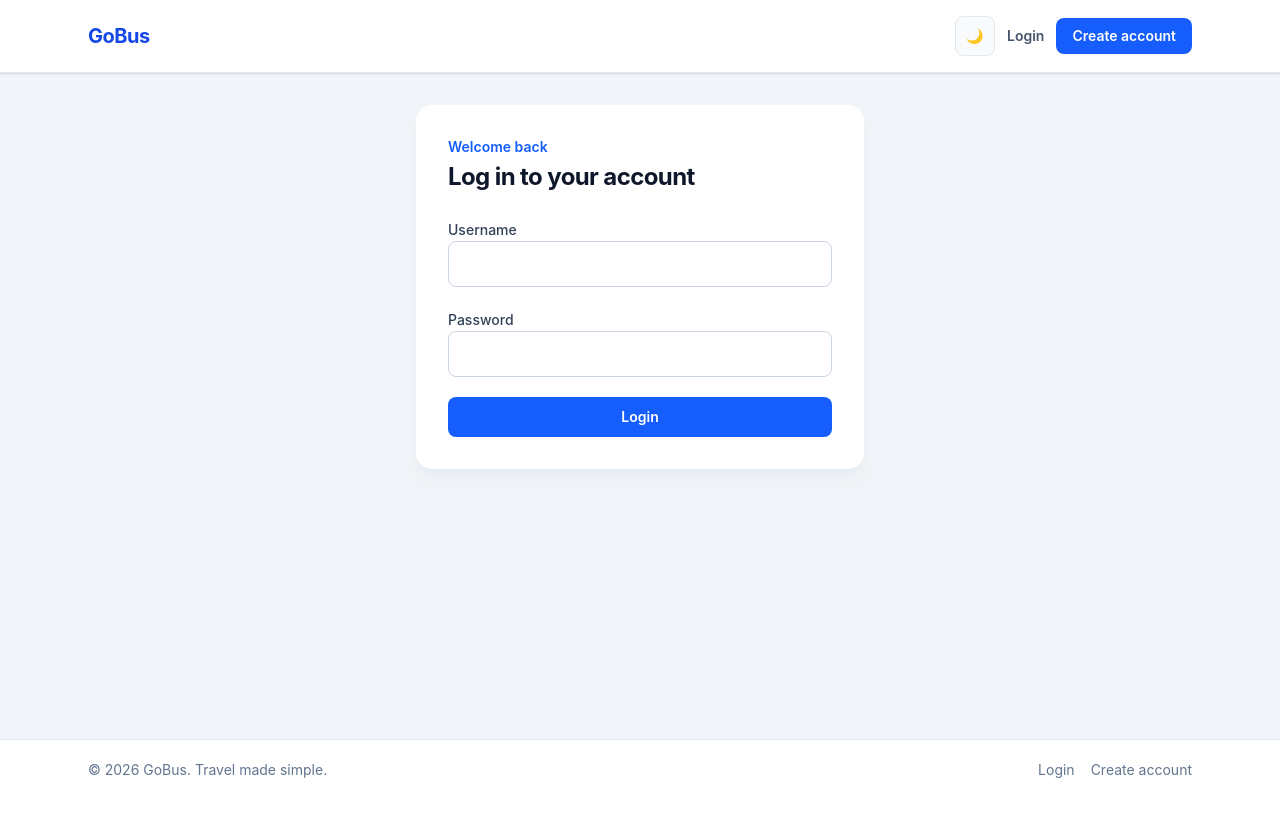
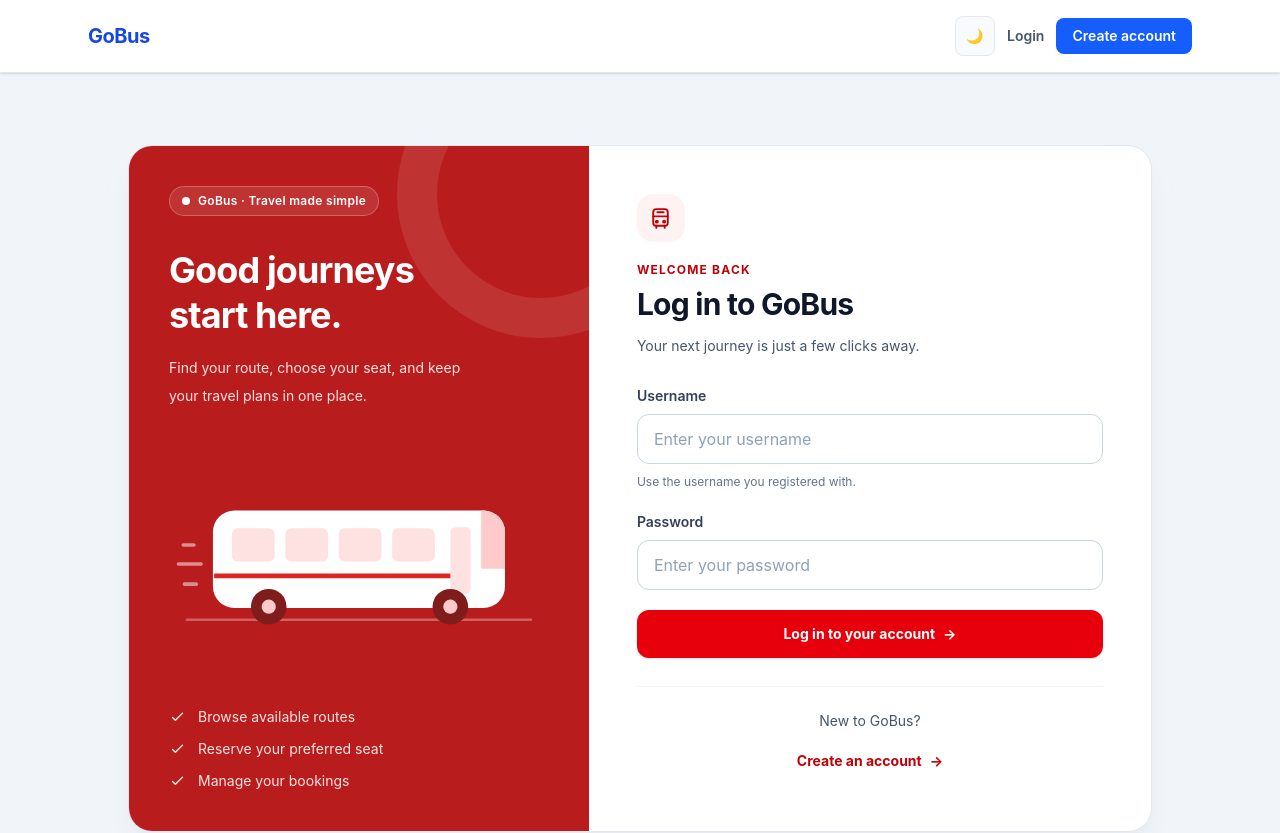
Before and after one commit to suhasgp2003/Bus_Ticket_Booking-React-, a React (Vite) app: page /login in a window 1280 px wide. Shown: the top 833 px of the page. Before the commit the page ends 800 px from the top, so only its background shows below. Built offline with nearby package versions, Linux system fonts and the light colour scheme; the HTML template or start-up script is replaced by a standard one.

Commit message:
modify LoginForm.jsx

```diff
--- a/src/components/LoginForm.jsx
+++ b/src/components/LoginForm.jsx
@@ -1,6 +1,6 @@
 import { useState} from 'react';
 import axios from 'axios';
-import { useNavigate } from 'react-router-dom';
+import { Link, useNavigate } from 'react-router-dom';
 
 const LoginForm = ({onLogin}) => {
     const navigate = useNavigate();
@@ -9,6 +9,7 @@ const LoginForm = ({onLogin}) => {
         password:''
     });
     const [message,setMessage]= useState('');
+    const [isSubmitting, setIsSubmitting] = useState(false);
     const handleChange = (e) => {
         setForm({
             ...form,
@@ -17,6 +18,7 @@ const LoginForm = ({onLogin}) => {
     };
     const handleSubmit = async (e) => {
         e.preventDefault();
+        setIsSubmitting(true);
         try {
             const response = await axios.post(`${import.meta.env.VITE_API_URL}/login/`, form);
             setMessage('User logged in successfully!');
@@ -26,27 +28,157 @@ const LoginForm = ({onLogin}) => {
             navigate('/');
         } catch {
             setMessage("Login failed. Please try again.");
+        } finally {
+            setIsSubmitting(false);
         }
     };
+    const isSuccess = message === 'User logged in successfully!';
   return (
-    <div className="mx-auto w-full max-w-md rounded-2xl bg-white p-5 shadow-lg shadow-slate-200/70 sm:p-8">
-      <div className="mb-6">
-        <p className="text-sm font-semibold text-blue-600">Welcome back</p>
-        <h1 className="mt-1 text-xl font-bold tracking-tight text-slate-900 sm:text-2xl">Log in to your account</h1>
+    <section aria-labelledby="login-title" className="mx-auto w-full max-w-5xl py-2 sm:py-6 lg:py-10">
+      <div className="grid overflow-hidden rounded-3xl border border-slate-200 bg-white shadow-xl shadow-slate-200/70 md:grid-cols-[0.9fr_1.1fr]">
+        <aside className="relative hidden flex-col justify-between overflow-hidden bg-[#b91c1c] p-8 text-white md:flex lg:p-10">
+          <div aria-hidden="true" className="pointer-events-none absolute -right-24 -top-24 h-72 w-72 rounded-full border-[40px] border-white/10" />
+          <div className="relative">
+            <div className="inline-flex items-center gap-2 rounded-full border border-white/25 bg-white/10 px-3 py-1.5 text-xs font-semibold tracking-wide">
+              <span aria-hidden="true" className="h-2 w-2 rounded-full bg-white" />
+              GoBus · Travel made simple
+            </div>
+            <h2 className="mt-8 text-3xl font-bold leading-tight tracking-tight lg:text-4xl">
+              Good journeys<br />start here.
+            </h2>
+            <p className="mt-4 max-w-xs text-sm leading-7 text-red-100">
+              Find your route, choose your seat, and keep your travel plans in one place.
+            </p>
+          </div>
+          <svg className="relative my-8 w-full" viewBox="0 0 320 150" fill="none" aria-hidden="true">
+            <path d="M15 127h290" stroke="white" strokeOpacity=".3" strokeWidth="2" strokeLinecap="round" />
+            <rect x="37" y="35" width="246" height="82" rx="18" fill="white" />
+            <path d="M263 35h2a18 18 0 0 1 18 18v31h-20V35Z" fill="#fecaca" />
+            <rect x="53" y="50" width="36" height="28" rx="5" fill="#fee2e2" />
+            <rect x="98" y="50" width="36" height="28" rx="5" fill="#fee2e2" />
+            <rect x="143" y="50" width="36" height="28" rx="5" fill="#fee2e2" />
+            <rect x="188" y="50" width="36" height="28" rx="5" fill="#fee2e2" />
+            <path d="M38 90h202" stroke="#dc2626" strokeWidth="4" />
+            <rect x="237" y="49" width="17" height="56" rx="4" fill="#fee2e2" />
+            <circle cx="84" cy="116" r="15" fill="#7f1d1d" />
+            <circle cx="84" cy="116" r="6" fill="#fecaca" />
+            <circle cx="237" cy="116" r="15" fill="#7f1d1d" />
+            <circle cx="237" cy="116" r="6" fill="#fecaca" />
+            <path d="M21 64h-9m15 16H8m15 17H13" stroke="white" strokeOpacity=".5" strokeWidth="3" strokeLinecap="round" />
+          </svg>
+          <ul className="relative space-y-3 text-sm text-red-100">
+            {['Browse available routes', 'Reserve your preferred seat', 'Manage your bookings'].map((item) => (
+              <li key={item} className="flex items-center gap-3">
+                <svg width="17" height="17" viewBox="0 0 24 24" fill="none" stroke="currentColor" strokeWidth="2" aria-hidden="true">
+                  <path d="m5 12 4 4L19 6" strokeLinecap="round" strokeLinejoin="round" />
+                </svg>
+                {item}
+              </li>
+            ))}
+          </ul>
+        </aside>
+
+        <div className="px-5 py-8 sm:px-10 sm:py-10 lg:px-12 lg:py-12">
+          <div className="mb-7">
+            <div aria-hidden="true" className="mb-5 flex h-12 w-12 items-center justify-center rounded-2xl bg-red-50 text-red-700">
+              <svg width="25" height="25" viewBox="0 0 24 24" fill="none" stroke="currentColor" strokeWidth="1.8">
+                <rect x="5" y="3" width="14" height="16" rx="3" />
+                <path d="M5 10h14M8 19v2m8-2v2M9 6h6" strokeLinecap="round" />
+                <circle cx="8.5" cy="15" r="1" /><circle cx="15.5" cy="15" r="1" />
+              </svg>
+            </div>
+            <p className="text-xs font-bold uppercase tracking-widest text-red-700">Welcome back</p>
+            <h1 id="login-title" className="mt-2 text-3xl font-bold tracking-tight text-slate-900">Log in to GoBus</h1>
+            <p className="mt-3 text-sm leading-6 text-slate-600">Your next journey is just a few clicks away.</p>
+          </div>
+
+          <form onSubmit={handleSubmit} aria-busy={isSubmitting} aria-describedby={message && !isSubmitting ? 'login-message' : undefined}>
+            {message && !isSubmitting && (
+              <div
+                id="login-message"
+                role={isSuccess ? 'status' : 'alert'}
+                className={`mb-6 flex items-start gap-3 rounded-xl border p-4 text-sm leading-6 ${isSuccess ? 'border-green-200 bg-green-50 text-green-700' : 'border-red-200 bg-red-50 text-red-700'}`}
+              >
+                <svg className="mt-0.5 shrink-0" width="20" height="20" viewBox="0 0 24 24" fill="none" stroke="currentColor" strokeWidth="1.8" aria-hidden="true">
+                  <circle cx="12" cy="12" r="9" />
+                  {isSuccess ? <path d="m7 12 3 3 7-7" /> : <path d="M12 7v6m0 3v1" />}
+                </svg>
+                <div>
+                  <p className="font-semibold">{isSuccess ? 'You’re logged in' : 'Unable to log in'}</p>
+                  <p>{message}</p>
+                </div>
+              </div>
+            )}
+
+            <fieldset disabled={isSubmitting} className="min-w-0 space-y-5">
+              <legend className="sr-only">Login credentials</legend>
+              <div>
+                <label htmlFor="username" className="block text-sm font-semibold text-slate-700">Username</label>
+                <input
+                  type="text"
+                  id="username"
+                  name="username"
+                  value={form.username}
+                  onChange={handleChange}
+                  autoComplete="username"
+                  autoCapitalize="none"
+                  spellCheck={false}
+                  placeholder="Enter your username"
+                  aria-describedby="username-hint"
+                  className="mt-2 min-h-12 w-full rounded-xl border border-slate-300 bg-white px-4 py-3 text-base text-slate-900 outline-none transition placeholder:text-slate-400 focus:border-red-500 focus:ring-2 focus:ring-red-500/20 disabled:cursor-wait disabled:opacity-60 motion-reduce:transition-none"
+                  required
+                />
+                <p id="username-hint" className="mt-2 text-xs leading-5 text-slate-500">Use the username you registered with.</p>
+              </div>
+
+              <div>
+                <label htmlFor="password" className="block text-sm font-semibold text-slate-700">Password</label>
+                <input
+                  type="password"
+                  id="password"
+                  name="password"
+                  value={form.password}
+                  onChange={handleChange}
+                  autoComplete="current-password"
+                  placeholder="Enter your password"
+                  className="mt-2 min-h-12 w-full rounded-xl border border-slate-300 bg-white px-4 py-3 text-base text-slate-900 outline-none transition placeholder:text-slate-400 focus:border-red-500 focus:ring-2 focus:ring-red-500/20 disabled:cursor-wait disabled:opacity-60 motion-reduce:transition-none"
+                  required
+                />
+              </div>
+
+              <button
+                type="submit"
+                disabled={isSubmitting}
+                className="inline-flex min-h-12 w-full items-center justify-center gap-2 rounded-xl bg-red-600 px-5 py-3.5 text-sm font-bold text-white shadow-sm transition hover:bg-red-700 focus-visible:outline-none focus-visible:ring-2 focus-visible:ring-red-500 focus-visible:ring-offset-2 disabled:cursor-wait disabled:opacity-70 motion-reduce:transition-none"
+              >
+                {isSubmitting ? (
+                  <>
+                    <svg className="animate-spin motion-reduce:animate-none" width="18" height="18" viewBox="0 0 24 24" fill="none" aria-hidden="true">
+                      <circle cx="12" cy="12" r="9" stroke="currentColor" strokeWidth="3" opacity=".25" />
+                      <path d="M12 3a9 9 0 0 1 9 9" stroke="currentColor" strokeWidth="3" strokeLinecap="round" />
+                    </svg>
+                    Logging in...
+                  </>
+                ) : (
+                  <>
+                    Log in to your account
+                    <span aria-hidden="true">&rarr;</span>
+                  </>
+                )}
+              </button>
+            </fieldset>
+            <p role="status" className="sr-only">{isSubmitting ? 'Logging in. Please wait.' : ''}</p>
+          </form>
+
+          <div className="mt-7 border-t border-slate-100 pt-6 text-center">
+            <p className="text-sm text-slate-600">New to GoBus?</p>
+            <Link to="/register" className="mt-2 inline-flex min-h-11 items-center justify-center rounded-lg px-3 text-sm font-bold text-red-700 transition hover:bg-red-50 focus-visible:outline-none focus-visible:ring-2 focus-visible:ring-red-500 focus-visible:ring-offset-2">
+              Create an account <span aria-hidden="true" className="ml-2">&rarr;</span>
+            </Link>
+          </div>
+        </div>
       </div>
-      <form onSubmit={handleSubmit} className="space-y-5">
-        <div className="space-y-2">
-          <label htmlFor="username" className="text-sm font-medium text-slate-700">Username</label>
-          <input className="w-full rounded-lg border border-slate-300 px-3 py-2.5 text-slate-900 outline-none transition placeholder:text-slate-400 focus:border-blue-500 focus:ring-2 focus:ring-blue-100" type="text" id="username" name="username" value={form.username} onChange={handleChange} required />
-        </div>
-        <div className="space-y-2">
-          <label htmlFor="password" className="text-sm font-medium text-slate-700">Password</label>
-          <input className="w-full rounded-lg border border-slate-300 px-3 py-2.5 text-slate-900 outline-none transition placeholder:text-slate-400 focus:border-blue-500 focus:ring-2 focus:ring-blue-100" type="password" id="password" name="password" value={form.password} onChange={handleChange} required />
-        </div>
-        <button className="w-full rounded-lg bg-blue-600 px-4 py-2.5 text-sm font-semibold text-white transition hover:bg-blue-700 focus:outline-none focus:ring-2 focus:ring-blue-500 focus:ring-offset-2" type="submit">Login</button>
-        {message && <p className="rounded-lg bg-red-50 px-3 py-2 text-sm text-red-700">{message}</p>}
-      </form>
-    </div>
+    </section>
   )
 }
 
```
